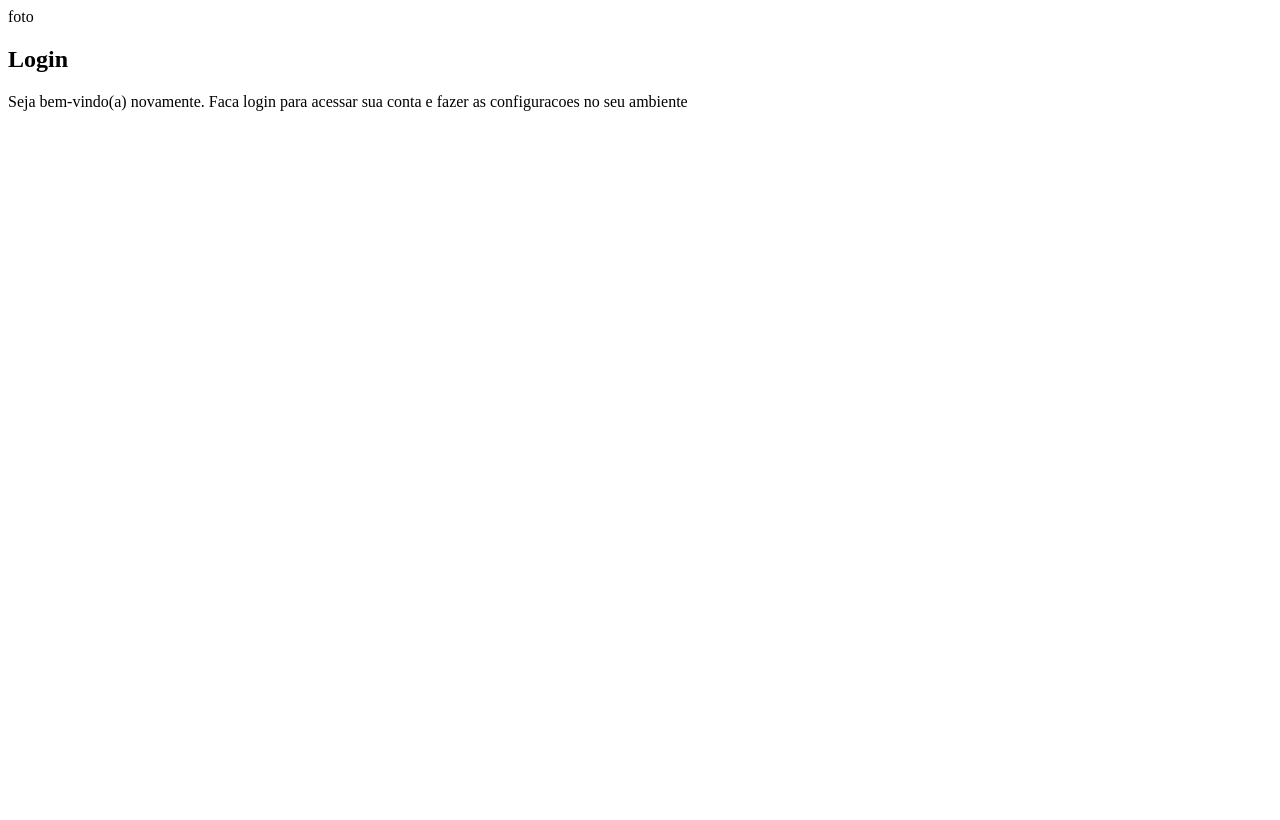
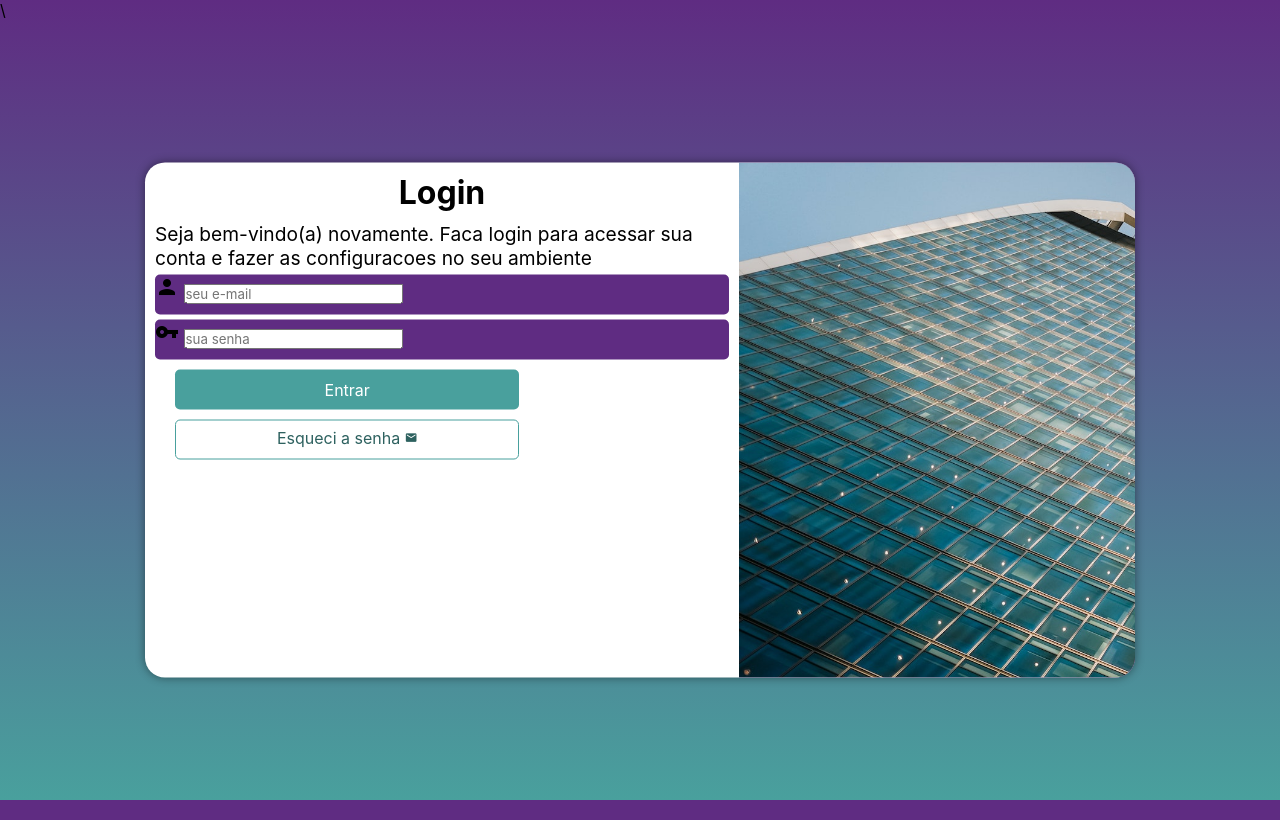
Before and after one commit to joao-ga/projeto4, a plain HTML site: page index.html in a window 1280 px wide. Drawn offline with Linux system fonts and the light colour scheme.

Commit message:
feito o css

```diff
--- /dev/null
+++ b/estilo/media-query.css
@@ -0,0 +1,54 @@
+@charset "UTF-8";
+
+@media screen and (min-width: 768px) and (max-width: 992px) {
+
+    body {
+        background-image: linear-gradient(to top, #49a09d, #5f2c82)
+    }
+
+    section#login {
+        width: 80vw;
+    }
+
+    section#login > div#imagem {
+        float: left;
+        width: 30%;
+        height: 100%;
+    }
+
+    section#login > div#formulario {
+        float: right;
+        width: 70%;
+    }
+}
+
+@media screen and (min-width: 992px) {
+
+    body {
+        background-image: linear-gradient(to top, #49a09d, #5f2c82)
+    }
+
+    section#login {
+        width: 990px;
+    }
+
+    section#login > div#imagem {
+        float: right;
+        width: 40%;
+        height: 100%;
+    }
+
+    section#login > div#formulario {
+        float: left;
+        width: 60%;
+
+    }
+
+    div#formulario > h1 {
+        font-size: 2em;
+    }
+
+    div#formulario > p {
+        font-size: 1.2em;
+    }
+}
--- a/estilo/style.css
+++ b/estilo/style.css
@@ -5,3 +5,119 @@
     Verde: #49a09d
     Lilas: #5f2c82
 */
+
+* {
+    font-family: -apple-system, BlinkMacSystemFont, 'Segoe UI', Roboto, Oxygen, Ubuntu, Cantarell, 'Open Sans', 'Helvetica Neue', sans-serif;
+    padding: 0px;
+    margin: 0px;
+    box-sizing: border-box;
+}
+
+body, html {
+    background-color: #5f2c82;
+    width: 100vw;
+    height: 100vh;
+}
+
+main {
+    position: relative;
+    height: 100vh;
+    width: 100vw;
+}
+
+section#login {
+    position: absolute;
+    top: 50%;
+    left: 50%;
+    transform: translate(-50%, -50%);
+    overflow: hidden;
+
+    background-color: white;
+    width: 250px;
+    height: 515px;
+    border-radius: 20px;
+    box-shadow: 0px 0px 10px rgba(0, 0, 0, 0.450);
+
+    transition: width .3s, height .3s;
+    transition-timing-function: ease;
+
+}
+
+section#login > div#imagem {
+    display: block;
+    background: #5f2c82 url(../imagens/pattern.jpg) no-repeat;
+    background-size: cover;
+    background-position: left bottom;
+    height: 200px;;
+}
+
+section#login > div#formulario {
+    display: block;
+    padding:10px;
+
+}
+
+div#formulario > h1 {
+    text-align: center;
+    margin-bottom: 10px;
+}
+
+div#formulario > p {
+    font-size: 0.8em;
+}
+
+form > div.campo {
+    background-color: #5f2c82;
+    display: block;
+    width: 100%;
+    height: 40px;
+    border-radius: 5px;
+    margin: 5px 0px;
+
+}
+
+div.campo > label {
+    display: none;
+}
+
+form > input[type=submit] {
+    display: block;
+    margin-left: 20px;
+    margin-top: 10px;
+    margin-bottom: 10px;
+    font-size: 1em;
+    width: 60%;
+    height: 40px;
+    background-color: #49a09d;
+    color: white;
+    border: none;
+    border-radius: 5px;
+    cursor: pointer;
+}
+
+form > input[type=submit]:hover {
+    background-color: #2d615f;
+}
+
+form > a.botao {
+    display: block;
+    margin-left: 20px;
+    text-align: center;
+    font-size: 1em;
+    width: 60%;
+    height: 40px;
+    padding-top: 7px;
+    background-color: white;
+    color: #2d615f;
+    border: 1px solid #49a09d;
+    border-radius: 5px;
+    text-decoration: none;
+}
+
+form > a.botao:hover {
+    background-color: #66dfdb;
+}
+
+form > a.botao > i{
+    font-size: 0.8em;
+}
--- a/index.html
+++ b/index.html
@@ -5,17 +5,38 @@
     <meta name="viewport" content="width=device-width, initial-scale=1.0">
     <title>Login</title>
     <link rel="stylesheet" href="estilo/style.css">
+    <link rel="stylesheet" href="estilo/media-query.css">\
+    <link href="https://fonts.googleapis.com/icon?family=Material+Icons" rel="stylesheet">
 </head>
 <body>
     <main>
         <section id="login">
             <div id="imagem">
-                foto
             </div>
             <div id="formulario">
                 <h1>Login</h1>
                 <p>Seja bem-vindo(a) novamente. Faca login para acessar sua conta e fazer as configuracoes no seu ambiente</p>
-                <form action="login.php" method="post"></form>
+
+                <form action="login.php" method="post" autocomplete="on">
+
+                    <div class="campo">
+                        <i class="material-icons">person</i>
+                        <input type="email" name="login" id="ilogin" placeholder="seu e-mail" autocomplete="email" required maxlength="30">
+                        <label for="ilogin">Login</label>
+                    </div>
+
+                    <div class="campo">
+                        <i class="material-icons">vpn_key</i>
+                        <input type="password" name="senha" id="isenha" placeholder="sua senha" autocomplete="current-password" required minlength="8" maxlength="20">
+                        <label for="isenha">Senha</label>
+                    </div>
+
+                    <input type="submit" value="Entrar">
+                    <a href="esqueci.html" class="botao">
+                        Esqueci a senha <i class="material-icons">mail</i>
+                    </a>
+
+                </form>
             </div>
         </section>
     </main>
```
